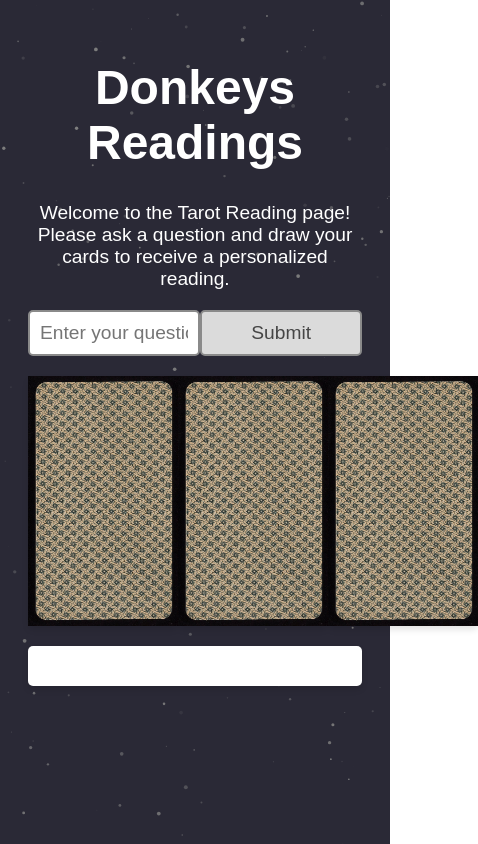
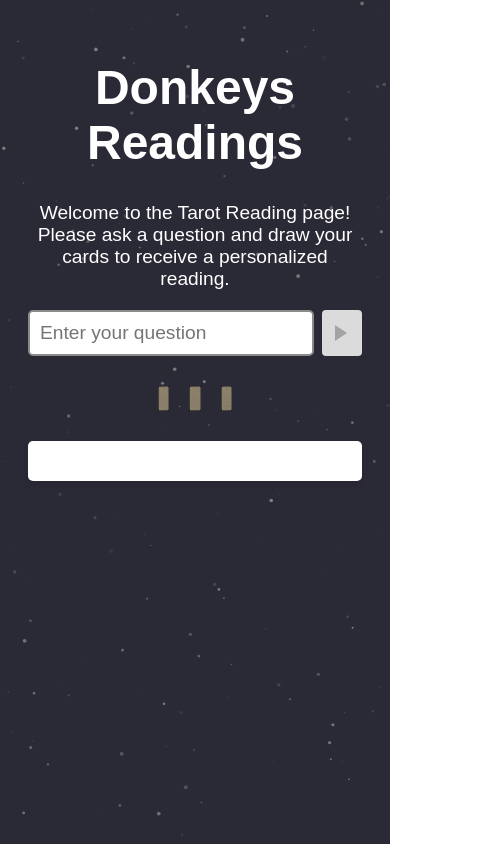
Before and after one commit to I-lander/donkeysReadings, a Next.js app: page / in a window 390 px wide. Shown: the whole page, 478 px wide, since content can reach past the window. Built offline with nearby package versions, Linux system fonts and the light colour scheme.

Commit message:
responsive

```diff
--- a/pages/api/generate.js
+++ b/pages/api/generate.js
@@ -35,7 +35,6 @@ export default async function (req, res) {
     });
     res.status(200).json({ result: completion.data.choices[0].text });
   } catch (error) {
-    // Consider adjusting the error handling logic for your use case
     if (error.response) {
       console.error(error.response.status, error.response.data);
       res.status(error.response.status).json(error.response.data);
@@ -51,11 +50,10 @@ export default async function (req, res) {
 }
 
 function generatePrompt(question, cards) {
-  const capitalizedQuestion =
-    question[0].toUpperCase() + question.slice(1).toLowerCase();
+  return `If ${question} is not a question, please answer "111" and skip the following:
+    Question: ${question}\nCard 1: ${cards[0].name}\nCard 2: ${cards[1].name}\nCard 3: ${cards[2].name}.
 
-  return `Question: ${question}\nCard 1: ${cards[0].name}\nCard 2: ${cards[1].name}\nCard 3: ${cards[2].name}.
     Use only these cards to build the reading.
-    The answer must use the language used in the question.
-    Write the answer in HTML and do two linebreak for each sentences.`;
+    The answer must written with the language used in the question.
+    Write the answer in HTML and add two linebreak for each sentences.`;
 }
--- a/pages/index.js
+++ b/pages/index.js
@@ -61,7 +61,7 @@ export default function Home() {
       setResult(data.result);
       setQuestionInput("");
     } catch (error) {
-      // Consider implementing your own error handling logic here
+      setIsLoading(false);
       console.error(error);
       alert(error.message);
     }
@@ -71,8 +71,7 @@ export default function Home() {
       <Head>
         <title>Donkeys Readings</title>
         <link rel="stylesheet" href="style.css" />
-    <link rel="icon" href="./src/icon.png" />
-
+        <link rel="icon" href="./src/icon.png" />
       </Head>
 
       <main className="container">
@@ -90,12 +89,12 @@ export default function Home() {
             value={questionInput}
             onChange={(e) => setQuestionInput(e.target.value)}
           />
-          <input
+          <button
             type="submit"
             className="submit-btn"
             value="Submit"
             disabled={isLoading}
-          />
+          ></button>
         </form>
 
         <div className="cards-container">
--- a/public/animation.js
+++ b/public/animation.js
@@ -50,7 +50,6 @@ export function CanvasComponent() {
 
     animate(ctx);
 
-    // Clean up by canceling the animation frame when the component unmounts
     return () => {
       cancelAnimationFrame(animationFrameId);
     };
--- a/public/style.css
+++ b/public/style.css
@@ -43,25 +43,19 @@
 
 .cards-container {
   display: flex;
-  justify-content: space-between;
-  margin-bottom: 20px;
+  flex-wrap: wrap;
+  justify-content: center;
+  margin: 20px 0;
 }
 
 .card {
-  width: 150px;
-  height: 250px;
-  background-color: #ffffff;
-  border-radius: 5px;
-  box-shadow: 0 4px 6px rgba(0, 0, 0, 0.1);
-  display: flex;
-  flex-direction: column;
-  align-items: center;
-  justify-content: center;
+  margin: 10px;
+  width: calc(100% / 3 - 100px);
 }
 
 .card-image {
-  width: 150px;
-  height: 250px;
+  width: 100%;
+  height: 100%;
 }
 
 .reading-container {
@@ -70,19 +64,6 @@
   box-shadow: 0 4px 6px rgba(0, 0, 0, 0.1);
   padding: 20px;
   font-size: 1.2rem;
-}
-
-.submit-btn {
-  background-color: #dbdbdb;
-  border: none;
-  color: rgb(70, 70, 70);
-  padding: 12px 24px;
-  text-align: center;
-  text-decoration: none;
-  display: inline-block;
-  font-size: 16px;
-  cursor: pointer;
-  border-radius: 4px;
 }
 
 .submit-btn:hover {
@@ -123,3 +104,31 @@
     transform: rotate(360deg);
   }
 }
+
+button[type="submit"] {
+  position: relative;
+  right: 0;
+  border: none;
+  margin-left: 8px;
+  padding: 10px;
+  cursor: pointer;
+  width: 46px;
+  height: 46px;
+  background-color: #dbdbdb;
+  text-align: center;
+  text-decoration: none;
+  display: inline-block;
+  border-radius: 4px;
+}
+
+button[type="submit"]:before {
+  content: '';
+  display: block;
+  border-style: solid;
+  border-width: 8px 0 8px 12px;
+  border-color: transparent transparent transparent #a3a3a3;
+  position: absolute;
+  top: 50%;
+  right: 15px;
+  transform: translateY(-50%);
+}
```
